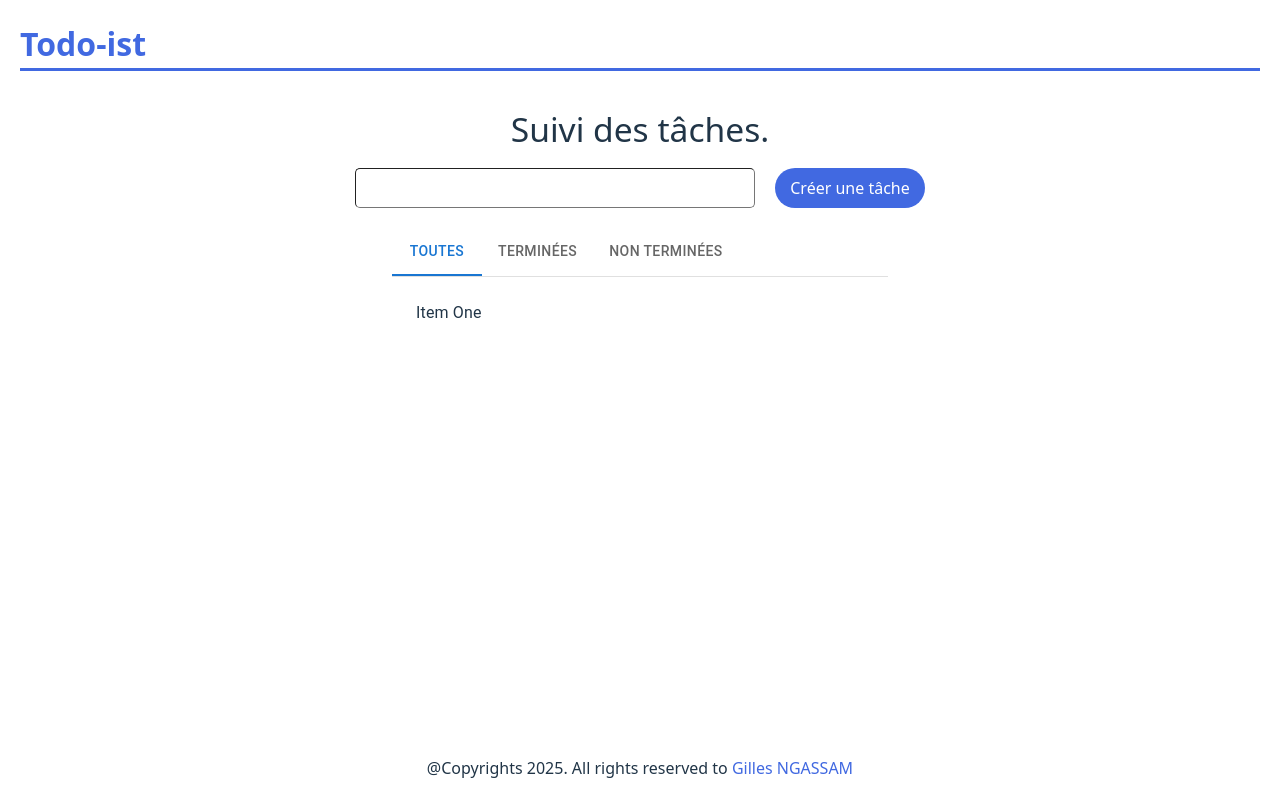
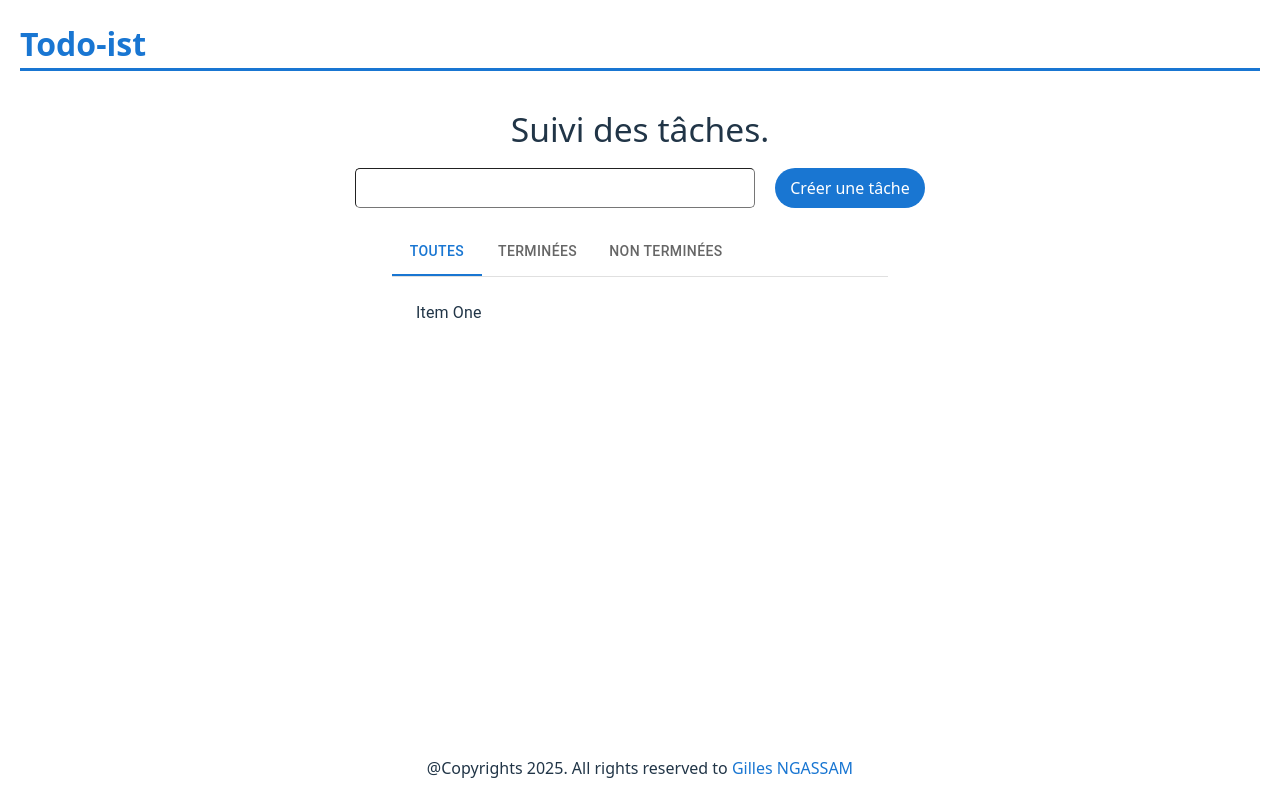
Before and after one commit to NanmegniNgassam/todo-list, a React (Vite) app: page / in a window 1280 px wide. Built offline with nearby package versions, Linux system fonts and the light colour scheme.

Commit message:
Dev: Uniformizing the app colors palette

```diff
--- a/src/index.css
+++ b/src/index.css
@@ -20,11 +20,11 @@
 
 a {
   font-weight: 500;
-  color: royalblue;
+  color: #1976d2;
   text-decoration: inherit;
 }
 a:hover {
-  color: #535bf2;
+  color: #1976d2;
 }
 
 h1 {
@@ -55,10 +55,10 @@ h1 {
 
 header {
   margin: 20px;
-  border-bottom: 3px solid royalblue;
+  border-bottom: 3px solid #1976d2;
 }
 header span {
-  color: royalblue;
+  color: #1976d2;
   font-weight: 600;
   font-size: 2rem;
 }
@@ -76,7 +76,7 @@ form button {
   font-size: 1em;
   font-weight: 500;
   font-family: inherit;
-  background-color: royalblue;
+  background-color: #1976d2;
   color: white;
   cursor: pointer;
   outline: none;
```
